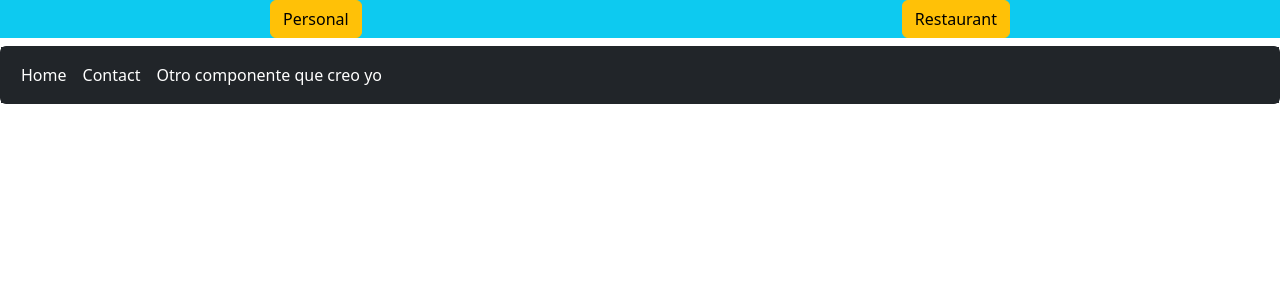
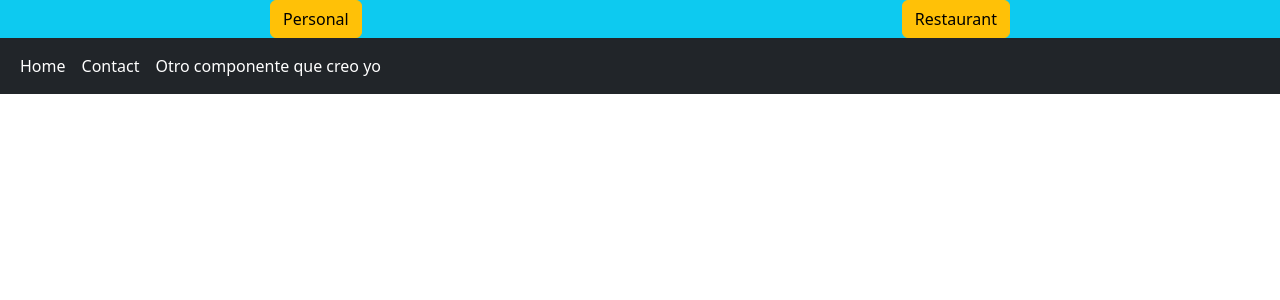
Before and after one commit to xavi-mat/boot505-react5, a React (Create React App) app: page /personal in a window 1280 px wide. Shown: the top 300 px of the page. Built offline with nearby package versions, Linux system fonts and the light colour scheme.

Commit message:
Person navbar style

```diff
--- a/src/components/Personal/Personal.jsx
+++ b/src/components/Personal/Personal.jsx
@@ -1,11 +1,7 @@
 import PersNav from "./PersNav/PersNav"
 
 function Personal() {
-  return (
-    <div className='border border-dark rounded my-2'>
-        <PersNav/>
-    </div>
-  )
+  return (<PersNav />)
 }
 
 export default Personal
```
Also changed, not shown: src/components/Personal/PersNav/PersNav.jsx (indentation only).
